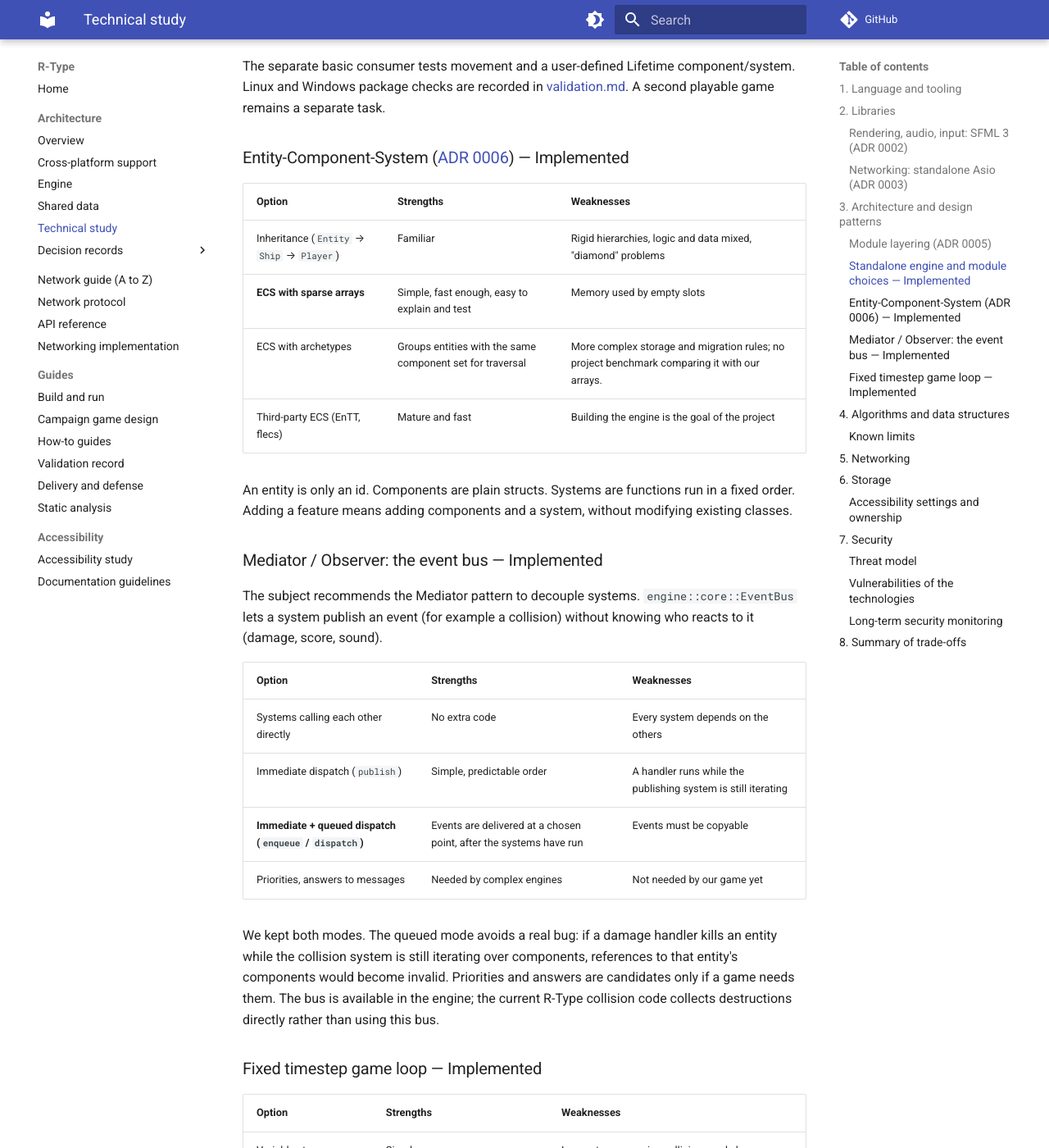
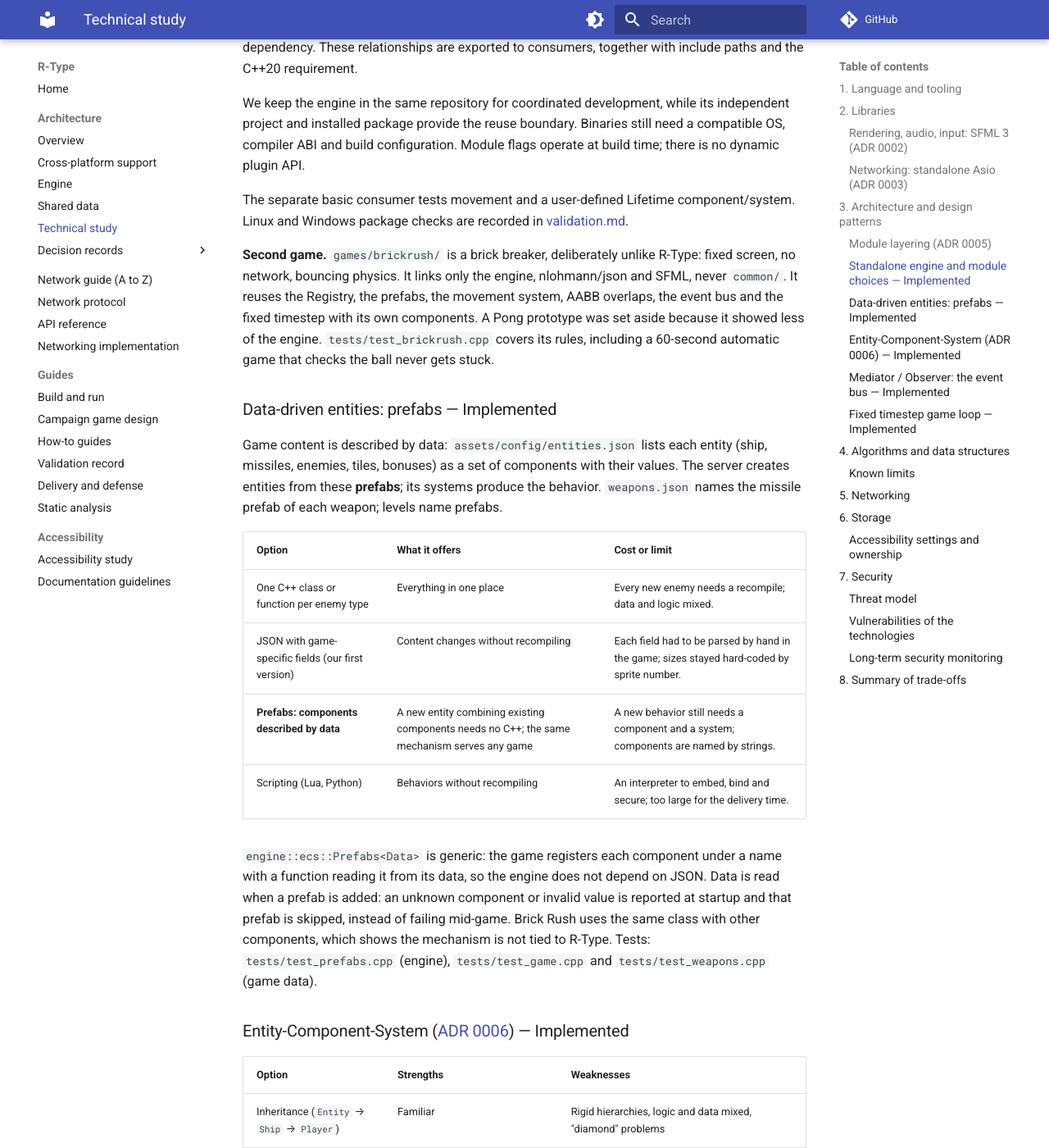
Before and after one commit to Nivek-Hyn/epitech-rtype, an MkDocs documentation site: the page built from docs/technical-study.md, in a window 1280 px wide and 1400 px high, scrolled down 3218 px. Shown: the whole window at 82% size. Built offline with MkDocs 1.6.1 and Material for MkDocs 9.7.7, drawn with Linux system fonts in a browser that asks for light colours; comment, search, counter and statistics services are not loaded; some of the changed text lies outside the part shown.

Commit message:
docs: update the comparative study for part 2

```diff
--- a/docs/technical-study.md
+++ b/docs/technical-study.md
@@ -10,11 +10,10 @@ Status labels used below:
 - **Designed**: the interface and expected behavior exist (headers, tests, specification), the implementation is in progress.
 - **Planned**: not started, candidate for part 2.
 
-This revision updates the engine and build choices against the combined local work. Network measurements,
-complete campaign behavior, persistence and accessibility results still need contributions from their owners.
-The server now loads the first level's wave timing, positions and speed from JSON using nlohmann/json 3.11.3.
-Content changes need no recompile for those supported values; new movement behaviors still require code.
-Only the initial level is selected, and validation of all configuration bounds remains incomplete.
+This revision describes the part 2 delivery merged into `main`: data-driven entities (prefabs), a nine-level
+campaign and an infinite mode, configurable weapons and bonuses, a level editor and a second game built on the
+engine. Game content is read from JSON with nlohmann/json 3.11.3 (see section 3). Network measurements under
+loss and latency still need the network track to be merged; they are not claimed here.
 
 ## 1. Language and tooling
 
@@ -25,6 +24,7 @@ Only the initial level is selected, and validation of all configuration bounds r
 | Dependencies | **CPM** | vcpkg, Conan | Keeps version declarations in CMake ([ADR 0001](adr/0001-cpp20-cmake-cpm.md)). The first build downloads and compiles application libraries. Compilers, SDKs and documented platform libraries such as X11/OpenGL remain prerequisites; builds are not assumed identical on every machine. |
 | Unit tests | **GoogleTest** | Catch2, doctest | Widely used, integrated with CTest (`gtest_discover_tests`), good failure messages. Catch2 or doctest would also fit; the choice is mostly familiarity. |
 | Continuous integration | **GitHub Actions**, run on demand + `scripts/check.sh` locally | GitLab CI, Jenkins | The repository is on GitHub. The manual workflow builds and tests on Linux and Windows and checks formatting. Local checks additionally run clang-tidy; they do not use Actions credits. |
+| Level editing | **Graphical editor** (`tools/level-editor`, SFML) writing the level JSON | Editing JSON by hand, in-game editor | Placing enemies on a time × height timeline is faster and less error-prone than typing coordinates. A separate tool keeps editing code out of the client. Its preview reuses the engine (Registry, movement, fixed timestep) but replays straight-line timing only, not movement patterns or shots. |
 
 ## 2. Libraries
 
@@ -84,7 +84,32 @@ installed package provide the reuse boundary. Binaries still need a compatible O
 configuration. Module flags operate at build time; there is no dynamic plugin API.
 
 The separate basic consumer tests movement and a user-defined Lifetime component/system. Linux and Windows
-package checks are recorded in [validation.md](validation.md). A second playable game remains a separate task.
+package checks are recorded in [validation.md](validation.md).
+
+**Second game.** `games/brickrush/` is a brick breaker, deliberately unlike R-Type: fixed screen, no network,
+bouncing physics. It links only the engine, nlohmann/json and SFML, never `common/`. It reuses the Registry,
+the prefabs, the movement system, AABB overlaps, the event bus and the fixed timestep with its own components.
+A Pong prototype was set aside because it showed less of the engine. `tests/test_brickrush.cpp` covers its rules,
+including a 60-second automatic game that checks the ball never gets stuck.
+
+### Data-driven entities: prefabs — Implemented
+
+Game content is described by data: `assets/config/entities.json` lists each entity (ship, missiles, enemies,
+tiles, bonuses) as a set of components with their values. The server creates entities from these **prefabs**;
+its systems produce the behavior. `weapons.json` names the missile prefab of each weapon; levels name prefabs.
+
+| Option | What it offers | Cost or limit |
+|---|---|---|
+| One C++ class or function per enemy type | Everything in one place | Every new enemy needs a recompile; data and logic mixed. |
+| JSON with game-specific fields (our first version) | Content changes without recompiling | Each field had to be parsed by hand in the game; sizes stayed hard-coded by sprite number. |
+| **Prefabs: components described by data** | A new entity combining existing components needs no C++; the same mechanism serves any game | A new behavior still needs a component and a system; components are named by strings. |
+| Scripting (Lua, Python) | Behaviors without recompiling | An interpreter to embed, bind and secure; too large for the delivery time. |
+
+`engine::ecs::Prefabs<Data>` is generic: the game registers each component under a name with a function reading
+it from its data, so the engine does not depend on JSON. Data is read when a prefab is added: an unknown
+component or invalid value is reported at startup and that prefab is skipped, instead of failing mid-game.
+Brick Rush uses the same class with other components, which shows the mechanism is not tied to R-Type.
+Tests: `tests/test_prefabs.cpp` (engine), `tests/test_game.cpp` and `tests/test_weapons.cpp` (game data).
 
 ### Entity-Component-System ([ADR 0006](adr/0006-ecs-sparse-arrays.md)) — Implemented
 
@@ -112,8 +137,9 @@ an event (for example a collision) without knowing who reacts to it (damage, sco
 
 We kept both modes. The queued mode avoids a real bug: if a damage handler kills an entity while the collision
 system is still iterating over components, references to that entity's components would become invalid.
-Priorities and answers are candidates only if a game needs them. The bus is available in the engine;
-the current R-Type collision code collects destructions directly rather than using this bus.
+Priorities and answers are candidates only if a game needs them. Brick Rush sends `BrickHit` and `BallLost`
+through the queued mode. The R-Type collision code reaches the same safety differently: it collects the entities
+to destroy during iteration and destroys them afterwards, without the bus.
 
 ### Fixed timestep game loop — Implemented
 
@@ -136,12 +162,14 @@ keeping the fraction. Without this limit a slow server could accumulate an endle
 | Free list (LIFO stack of ids) | `_freeIds` in Registry | O(1) amortized push/pop | Reuses killed ids and reduces future growth. It does not shrink existing component arrays. |
 | Entity destruction | `Registry::kill` | O(number of component storages), plus component destruction costs | Every storage must clear that entity's slot before the id can be reused. |
 | `std::unordered_map<std::type_index, ...>` | component storages, event handlers | O(1) average | One storage per component type, created on first use, found by type at run time. |
+| `std::unordered_map<std::string, ...>` of ready components | `Prefabs` | O(1) average lookup; spawning is O(components of the prefab) | Components are read once at load time, so spawning only copies values. |
+| Name → function table | enemy movement patterns (`server/src/MovementSystem.cpp`) | O(1) average | Each pattern is a small function; a new pattern is one function and one table entry. |
 | Type erasure (`ISparseArray`, `IHandlerList`) | `Registry`, `EventBus` | — | Lets one container hold storages of different types; `kill` can clear every component of an entity. |
 | Filtered iteration | `Registry::each<A, B>` | Expected O(allocated ids × requested component types), excluding callback work | No secondary index to maintain. Empty/dead ids still contribute to the scan; no performance benchmark is claimed. |
 | AABB overlap test | `engine::physics::overlaps` | O(1) per pair | Four comparisons; sprites in a shoot'em up are well approximated by rectangles. |
-| Player missile/enemy AABB checks | `server/src/Game.cpp` | O(M × E) | The prototype compares each player missile against the current enemy list. A uniform grid or quadtree is **planned** only if entity counts grow. |
+| Nested missile/enemy checks | `Game::handleCollisions` | O(missiles × enemies), plus ECS scans | Simple implementation; each box comes from the entity's Position and Hitbox components. A grid or quadtree is a candidate if profiling shows this becomes expensive; no negligible-cost claim has been measured. |
 | Accumulator with catch-up limit | `FixedTimestep::advance` | O(steps) | See section 3. |
-| Thread-safe queue | `engine/core/ThreadSafeQueue.hpp` | O(1) | A mutex-protected FIFO passes messages between network and main threads; lock-free queues are faster but much harder to get right. |
+| Thread-safe queue | network thread → game thread (`engine/core/ThreadSafeQueue.hpp`) | Constant time apart from allocation and mutex waiting | `tryPop` does not wait for a new message, but can wait to acquire its mutex. The queue has no capacity limit: the per-sender rate limits bound what reaches it. Lock-free alternatives add implementation constraints; no speed comparison has been measured. |
 
 ### Known limits
 
@@ -182,7 +210,8 @@ The game has very little data to keep, so we compared options against what we ac
 |---|---|---|
 | Game state (entities, score) | Server memory (the ECS) | No: a game lasts a few minutes; if the server stops, the game ends. |
 | Assets (sprites, sounds) | Read-only files in `assets/` | Already persistent, never modified. |
-| Settings (key bindings, volume) | None yet | Yes, once reconfigurable keys exist (**planned**). |
+| Settings (key bindings, volume) | `config.json` next to the client | Yes: written when the client closes, read at startup. |
+| Game content (prefabs, levels, weapons, rules) | Read-only JSON in `assets/` | Edited by designers or the level editor; never written by the game. |
 | High scores | None yet | Possibly in part 2 (**planned**). |
 
 | Technique | Persistence | Reliability | Constraints |
@@ -195,16 +224,17 @@ The game has very little data to keep, so we compared options against what we ac
 
 **Decision for part 1:** no persistence. Nothing in the current game must survive a restart, and keeping
 everything in memory removes a whole class of corruption and security problems.
-**For settings:** a small text file per client, written to a temporary file and renamed, is the simplest reliable option.
+**For settings:** a small JSON file per client (`config.json`). It is currently written in place: writing to a
+temporary file and renaming it would protect against a crash during the write. An invalid file falls back to defaults.
 **For high scores:** SQLite remains a candidate if durable score storage is added. No database is required
 by the current implementation, and this comparison does not add high scores to the delivery scope.
 
 ### Accessibility settings and ownership
 
 The [accessibility study](accessibility.md) maps current behavior and tracked features to physical/motor,
-visual/audio and cognitive barriers. The action-based input protocol lets the client own key mapping;
-it does not implement remapping, toggle auto-fire or a settings file automatically. Those client changes
-remain tracked work. A shared game-speed/difficulty setting would additionally need server/gameplay agreement.
+visual/audio and cognitive barriers. The action-based input protocol lets the client own key mapping:
+keys can be remapped and are saved with the volumes in `config.json`. Toggle auto-fire and color-blind
+visuals remain tracked work. Bonuses are told apart by a letter as well as a color. A shared game-speed/difficulty setting would additionally need server/gameplay agreement.
 Platform/cross-play tests are not an accessibility audit; no compliance certification is claimed.
 
 ## 7. Security
@@ -216,17 +246,14 @@ it chose to connect to.
 
 | Threat | Mitigation | Status |
 |---|---|---|
-| Malformed or malicious packet (crash, buffer overflow) | Size, magic, version, payload and enum checks; decoding returns `std::optional` and invalid packets are dropped. Tests cover malformed examples, not every possible input. | Implemented; see `tests/test_protocol.cpp`. |
-| Reading past the end of a buffer | `ByteReader` returns 0 and marks itself as failed instead of reading out of bounds. Fields are read one by one, never with `memcpy` of structs. | Implemented; this alone is not a proof of all memory safety properties. |
-| Cheating with a modified client | Authoritative server: clients only send input flags. Positions, damage and score are computed on the server. | Implemented in the architecture |
-| Too many clients / resource exhaustion | At most 4 players; a client silent for 5 seconds is removed. The player cap does not bound queue growth or packet rate. | Cap and timeout implemented; further bounds remain separate work. |
 | Malformed or malicious packet (crash, buffer overflow) | Strict validation: size between 10 and 1,200 bytes, magic, version, exact payload size, known type and enum values. Decoding returns `std::optional`; invalid packets are dropped. Unit tests cover truncated packets and lying counts. | Implemented and tested |
 | Reading past the end of a buffer | `ByteReader` returns 0 and marks itself as failed instead of reading out of bounds. Fields are read one by one, never with `memcpy` of structs. | Implemented |
 | Cheating with a modified client | Authoritative server: clients only send input flags. Positions, damage and score are computed on the server. | Implemented in the architecture |
 | Too many clients / resource exhaustion | At most 4 players; a client silent for 5 seconds is removed. Integration tests cover the four-player limit and fifth-client rejection. | Implemented; timeout behavior is not integration-tested yet |
-| Flooding the server with packets | Invalid packets are dropped before any game logic. Rate limiting per address is **planned**. | Partial |
+| Flooding the server with packets | Invalid packets are dropped before any game logic. Each client, and all unknown senders together, have a packet budget (`engine::net::RateLimiter`, a token bucket): packets over it are dropped before being queued, so a flood cannot grow the queues. | Implemented; `tests/test_rate_limiter.cpp` |
 | Spoofed source address (sending inputs as another player) | Not covered: UDP has no authentication. A random session token returned in `ConnectAccepted` and required in every packet is **planned**. | Planned |
 | Eavesdropping | Not covered: traffic is not encrypted. The game exchanges no personal data, so the risk is low. | Accepted |
+| Modified content files (`assets/config`, `assets/levels`) | Files are local and read only at startup; JSON errors and unknown components are reported and skipped. Value ranges are not all validated. | Partial: content files are trusted like the executable. |
 
 ### Vulnerabilities of the technologies
 
@@ -259,3 +286,6 @@ the network maintainer; no checks were disabled. This is separate from the succe
 | Event bus with immediate and queued modes | Decoupled systems, safe deferred reactions | Events must be copyable; no priorities yet |
 | Full snapshots over UDP | Robust to packet loss, simple | Higher bandwidth than deltas |
 | No persistence | No corruption or disk security issues | Nothing survives a server restart |
+| Prefabs described by components | Content and new entities without recompiling, in any game | New behaviors still need C++; component names are strings checked at load time |
+| Separate graphical level editor | Fast, visual level design writing the server's format | Preview replays timing only, not patterns or shots |
+| A brick breaker as second game | Shows the engine on a very different game | A small game: it proves reuse, not every engine feature |
```
